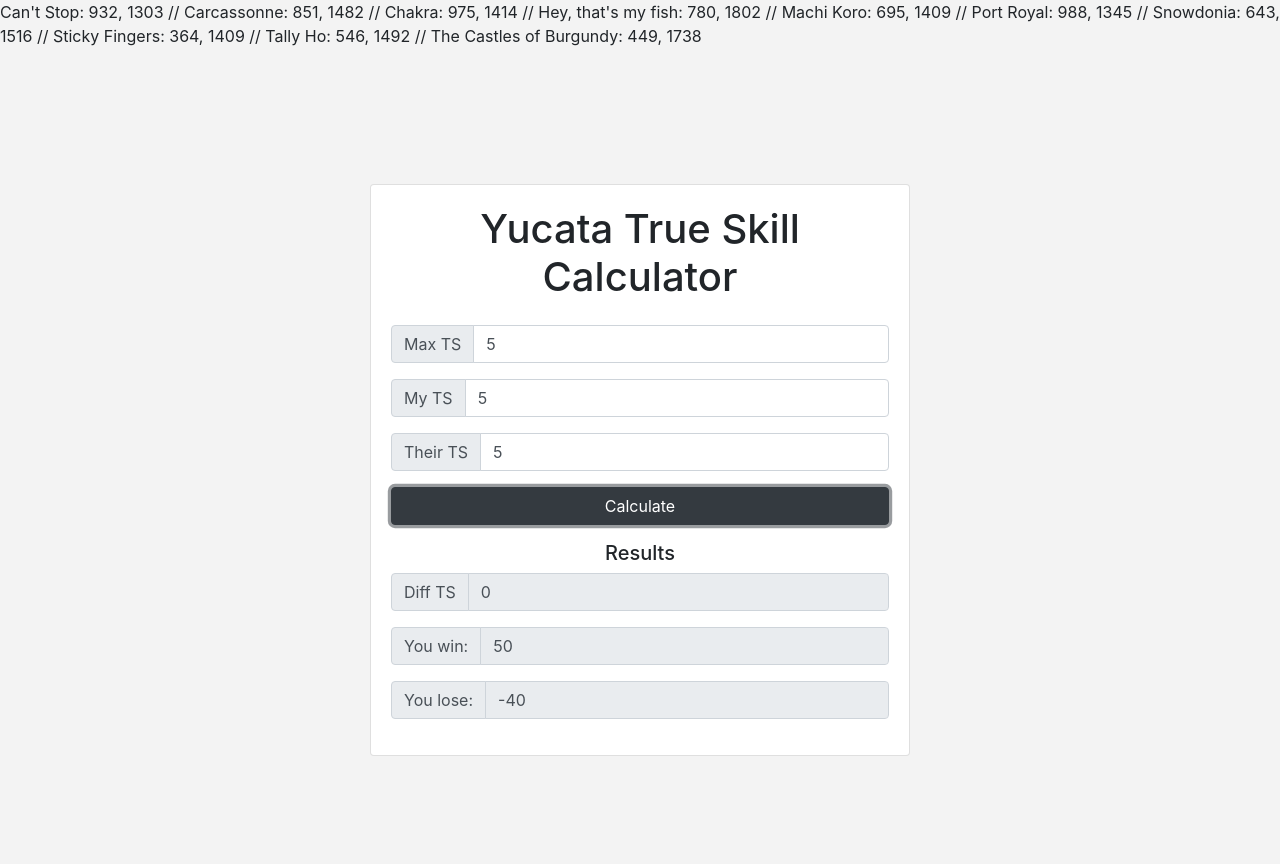
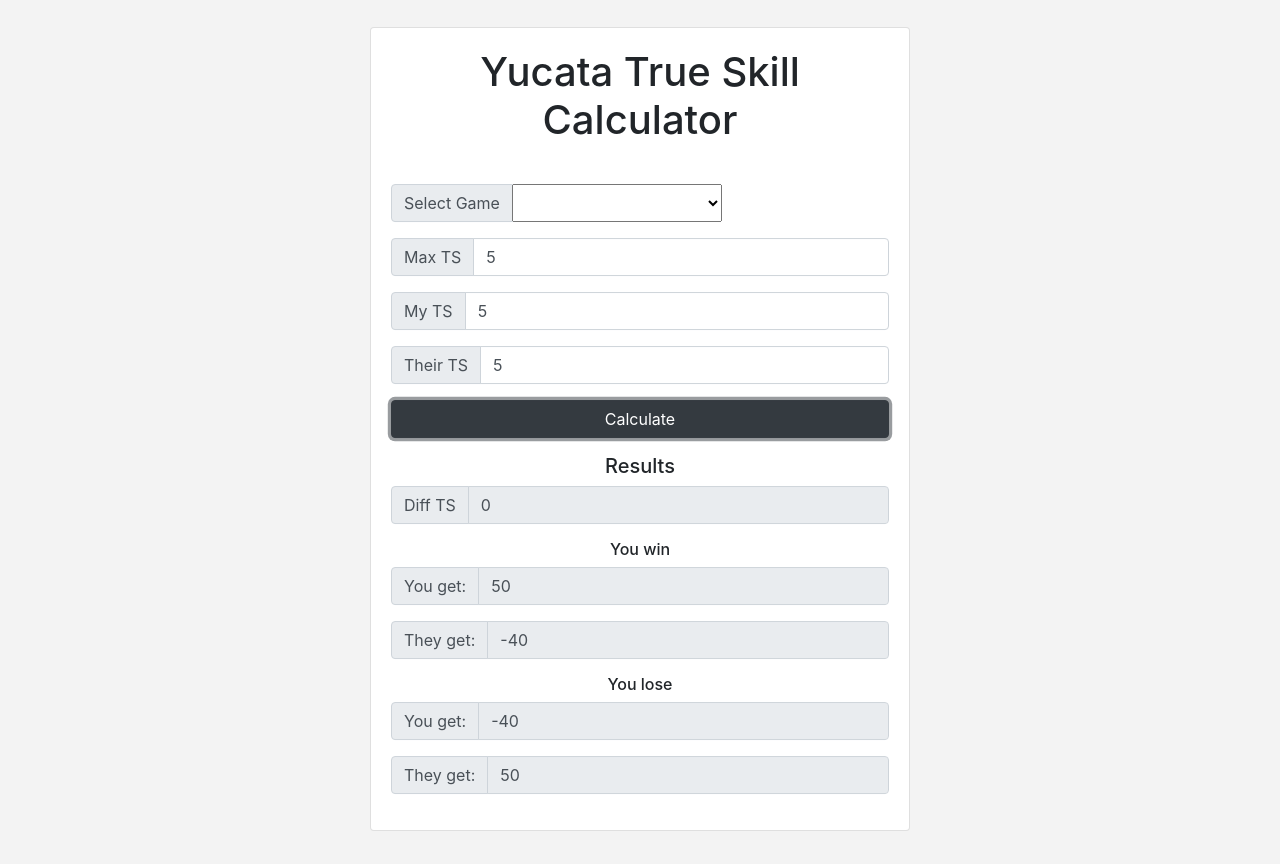
Before and after one commit to nickcowans/yucataCalc, a plain HTML site: page index.html in a window 1280 px wide. Both pictures are taken after typing "5", "5", "5" into the empty fields and a click on the input "Calculate". After the commit the page ends 831 px from the top, so only its background shows below. Drawn offline with nearby package versions, Linux system fonts and the light colour scheme.

Commit message:
major revision

```diff
--- a/calcWin.js
+++ b/calcWin.js
@@ -12,6 +12,58 @@
     e.preventDefault();
 });
 
+
+// Populate drop down
+var a = {
+    Games: [{
+	"game": "",
+	"TS": ["", ""]
+    }, {
+	"game": "Can't Stop",
+	"TS": ["970", "1303"]
+    }, {
+	"game": "Carcassonne",
+	"TS": ["851", "1482"]
+    }, {
+	"game": "Chakra",
+	"TS": ["951", "1414"]
+    }, {
+	"game": "Hey, that's my fish",
+	"TS": ["780", "1802"]
+    }, {
+	"game": "Machi Koro",
+	"TS": ["695", "1409"]
+    }, {
+	"game": "Port Royal",
+	"TS": ["976", "1345"]
+    }, {
+	"game": "Snowdonia",
+	"TS": ["643", "1516"]
+    }, {
+	"game": "Sticky Fingers",
+	"TS": ["364", "1409"]
+    }, {
+	"game": "Tally Ho",
+	"TS": ["546", "1492"]
+    }, {
+	"game": "The Castles of Burgundy",
+	"TS": ["449", "1738"]
+    }]
+    };
+
+$.each(a.Games, (index, value) => $("#game-dropdown").append($(`<option value="${index}">${value.game}</option>`)));
+
+const maxTS = document.getElementById("max-ts");
+const myTS = document.getElementById("my-ts");
+
+
+$('#game-dropdown').change((event) => {
+    const index = event.currentTarget.value;
+    myTS.value = a.Games[index].TS[0];
+    maxTS.value = a.Games[index].TS[1];
+});
+
+
 // Calculate Results
 function calculateResults() {
 
@@ -20,19 +72,28 @@
     const theirTS = document.getElementById("their-ts");
     const diffTS = document.getElementById("diff-ts");
     const youWin = document.getElementById("you-win");
+    const youWinThem = document.getElementById("you-win-them");
     const youLose = document.getElementById("you-lose");
+    const youLoseThem = document.getElementById("you-lose-them");
+
+
+
 
     // Compute difference
     // Won: Points = Max(10; 50 - TsDiff/TsMax*100)
     // Lost: Points = Min(-10; (-50 - TsDiff/TsMax*100) * 0.8)
     var diff = myTS.value - theirTS.value;
     var win = Math.max(10, 50 - diff / maxTS.value * 100);
-    var lose = Math.min(-10, (-50 + diff / maxTS.value * 100) * 0.8);
+    var winT = Math.min(-10, (-50 + diff / maxTS.value * 100) * 0.8);
+    var lose = Math.min(-10, (-50 - diff / maxTS.value * 100) * 0.8);
+    var loseT = Math.max(10, 50 + diff / maxTS.value * 100);
 
     if (isFinite(diff)) {
 	diffTS.value = diff.toFixed(0);
 	youWin.value = win.toFixed(0);
+	youWinThem.value = winT.toFixed(0);
 	youLose.value = lose.toFixed(0);
+	youLoseThem.value = loseT.toFixed(0);
 
 	// Show Results
 	document.getElementById("result").style.display = "block";
--- a/index.html
+++ b/index.html
@@ -6,18 +6,29 @@
   <title>Yucata TS Calculator</title>
   <link rel='stylesheet' href='https://cdnjs.cloudflare.com/ajax/libs/twitter-bootstrap/4.1.3/css/bootstrap.min.css'>
   <link rel="stylesheet" href="style.css">
+
+  <script src="https://ajax.googleapis.com/ajax/libs/jquery/3.5.1/jquery.min.js"></script>
 </head>
 
 <body>
-
-  <p>Can't Stop: 932, 1303 // Carcassonne: 851, 1482 // Chakra: 975, 1414 // Hey, that's my fish: 780, 1802 // Machi Koro: 695, 1409 // Port Royal: 988, 1345 // Snowdonia: 643, 1516 // Sticky Fingers: 364, 1409 // Tally Ho: 546, 1492 // The Castles of Burgundy: 449, 1738</p>
-
   <div class="container">
     <div class="row">
       <div class="col-md-6 mx-auto calculate-form">
         <div class="card card-body text-center mt-5">
           <h1 class="heading display-5 pb-3">Yucata True Skill Calculator</h1>
+          <div>
+            <p></p>
+          </div>
           <form id="loan-form">
+            <div class="form-group">
+              <div class="input-group">
+                <div class="input-group-prepend">
+                  <span class="input-group-text">Select Game</span>
+                </div>
+                <select id="game-dropdown" name="game">
+                </select>
+              </div>
+            </div>
             <div class="form-group">
               <div class="input-group">
                 <div class="input-group-prepend">
@@ -43,7 +54,7 @@
                   placeholder="My TrueSkill"
                   />
               </div>
-	    </div>
+            </div>
             <div class="form-group">
               <div class="input-group">
                 <div class="input-group-prepend">
@@ -56,7 +67,7 @@
                   placeholder="Their TrueSkill"
                   />
               </div>
-	    </div>
+            </div>
             <div class="form-group">
               <input
                 type="submit"
@@ -85,10 +96,11 @@
                   />
               </div>
             </div>
+           <h6>You win</h6>
             <div class="form-group">
               <div class="input-group">
                 <div class="input-group-prepend">
-                  <span class="input-group-text">You win:</span>
+                  <span class="input-group-text">You get:</span>
                 </div>
                 <input
                   type="number"
@@ -101,7 +113,21 @@
             <div class="form-group">
               <div class="input-group">
                 <div class="input-group-prepend">
-                  <span class="input-group-text">You lose:</span>
+                  <span class="input-group-text">They get:</span>
+                </div>
+                <input
+                  type="number"
+                  class="form-control"
+                  id="you-win-them"
+                  disabled
+                  />
+              </div>
+            </div>
+            <h6>You lose</h6>
+            <div class="form-group">
+              <div class="input-group">
+                <div class="input-group-prepend">
+                  <span class="input-group-text">You get:</span>
                 </div>
                 <input
                   type="number"
@@ -111,15 +137,25 @@
                   />
               </div>
             </div>
+            <div class="form-group">
+              <div class="input-group">
+                <div class="input-group-prepend">
+                  <span class="input-group-text">They get:</span>
+                </div>
+                <input
+                  type="number"
+                  class="form-control"
+                  id="you-lose-them"
+                  disabled
+                  />
+              </div>
+            </div>
           </div>
         </div>
       </div>
     </div>
   </div>
-</div>
-
-<script src="https://code.jquery.com/jquery-3.3.1.slim.min.js"></script>
-<script  src="calcWin.js"></script>
-
+  <script src="https://code.jquery.com/jquery-3.3.1.slim.min.js"></script>
+  <script  src="calcWin.js"></script>
 </body>
 </html>
```
Also changed, not shown: canada.json (added, +53 -0 lines). Lines whose indentation alone changed are shown as unchanged.
